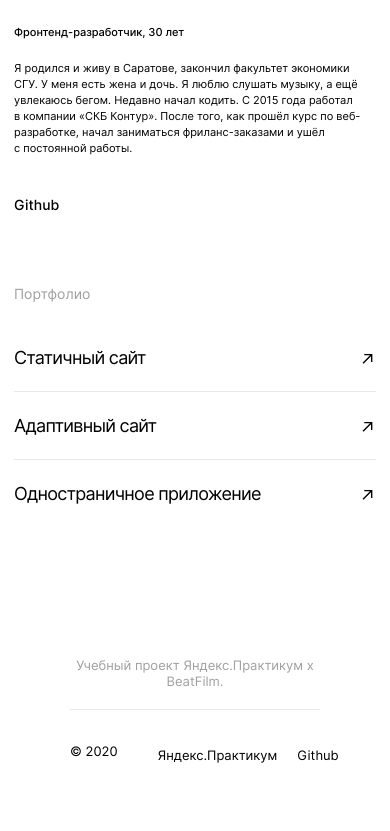
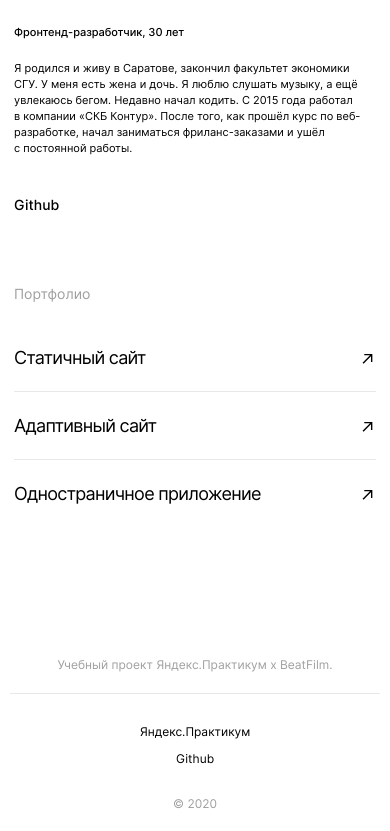
Before and after one commit to h1ze/movies-explorer-frontend, a React (Create React App) app: page / in a window 390 px wide. Shown: the part 2531-3362 px from the top of the page. Before the commit the page ends 3332 px from the top, so only its background shows below. Built offline with nearby package versions, Linux system fonts and the light colour scheme.

Commit message:
feat: реализовать адаптивность в Footer

```diff
--- a/src/components/Footer/Footer.css
+++ b/src/components/Footer/Footer.css
@@ -31,6 +31,7 @@
 }
 
 .footer__copyright {
+  margin: 0;
   font-family: 'Inter';
   font-style: normal;
   font-weight: 400;
@@ -39,12 +40,15 @@
 }
 
 .footer__links {
+  margin: 0;
+  padding: 0;
   display: flex;
   list-style: none;
   gap: 20px;
 }
 
 .footer__link {
+  display: block;
   font-family: 'Inter';
   font-style: normal;
   font-weight: 400;
@@ -53,3 +57,50 @@
   text-decoration: none;
   color: #000;
 }
+
+@media screen and (max-width: 984px) {
+  .footer__wrapper {
+    padding: 79px 30px 20px;
+  }
+}
+
+@media screen and (max-width: 568px) {
+  .footer__wrapper {
+    padding: 79px 10px 20px;
+  }
+
+  .footer__title {
+    font-size: 12px;
+    line-height: 15px;
+    /* identical to box height */
+    padding-bottom: 21px;
+  }
+
+  .footer__info {
+    flex-direction: column;
+    align-items: center;
+    padding-top: 30px;
+  }
+
+  .footer__copyright {
+    order: 2;
+    margin-top: 30px;
+    font-size: 12px;
+    line-height: 15px;
+    /* identical to box height */
+    color: #a0a0a0;
+  }
+
+  .footer__links {
+    order: 1;
+    flex-direction: column;
+    align-items: center;
+    gap: 12px;
+  }
+
+  .footer__link {
+    font-size: 12px;
+    line-height: 15px;
+    /* identical to box height */
+  }
+}
```
